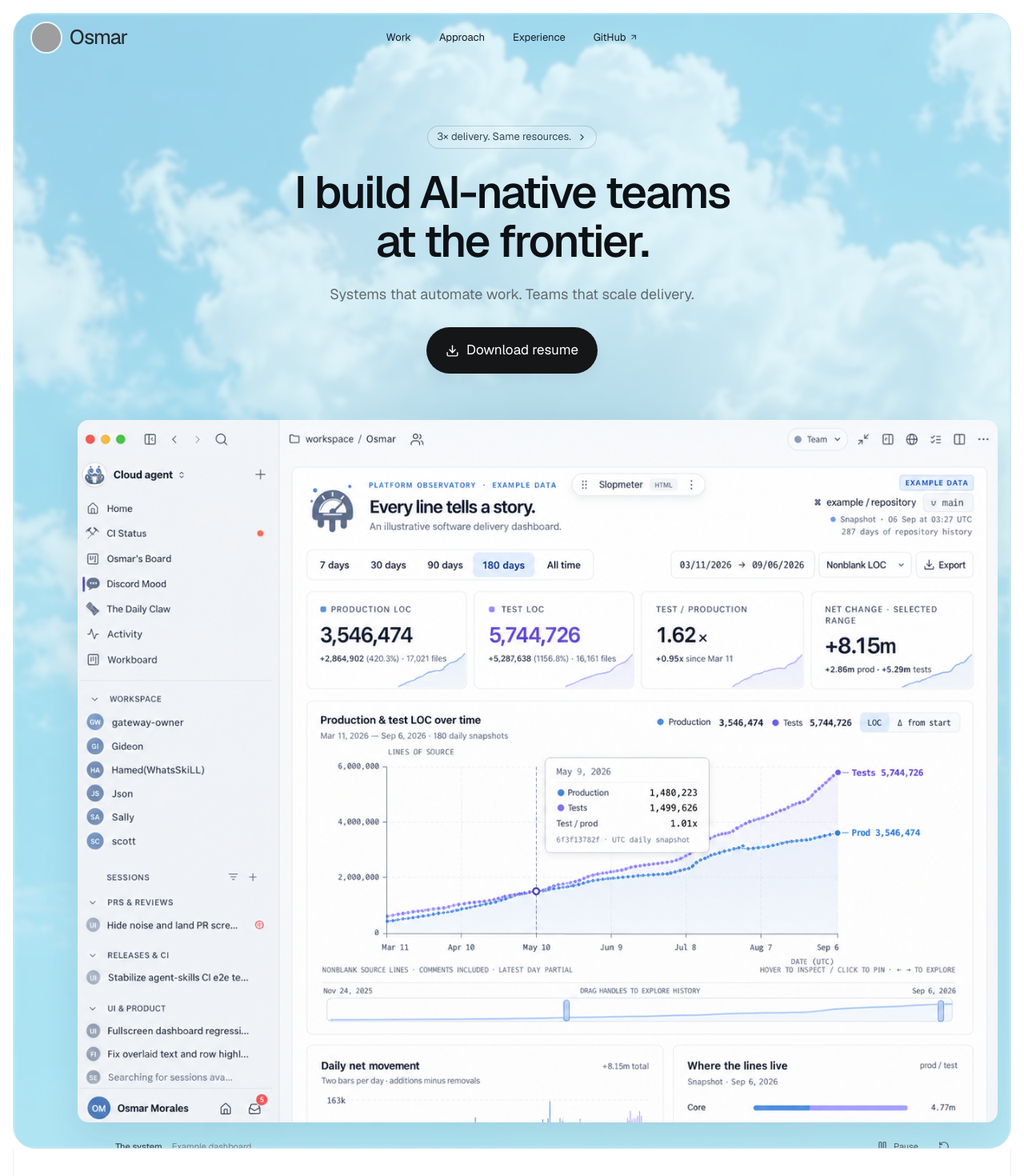
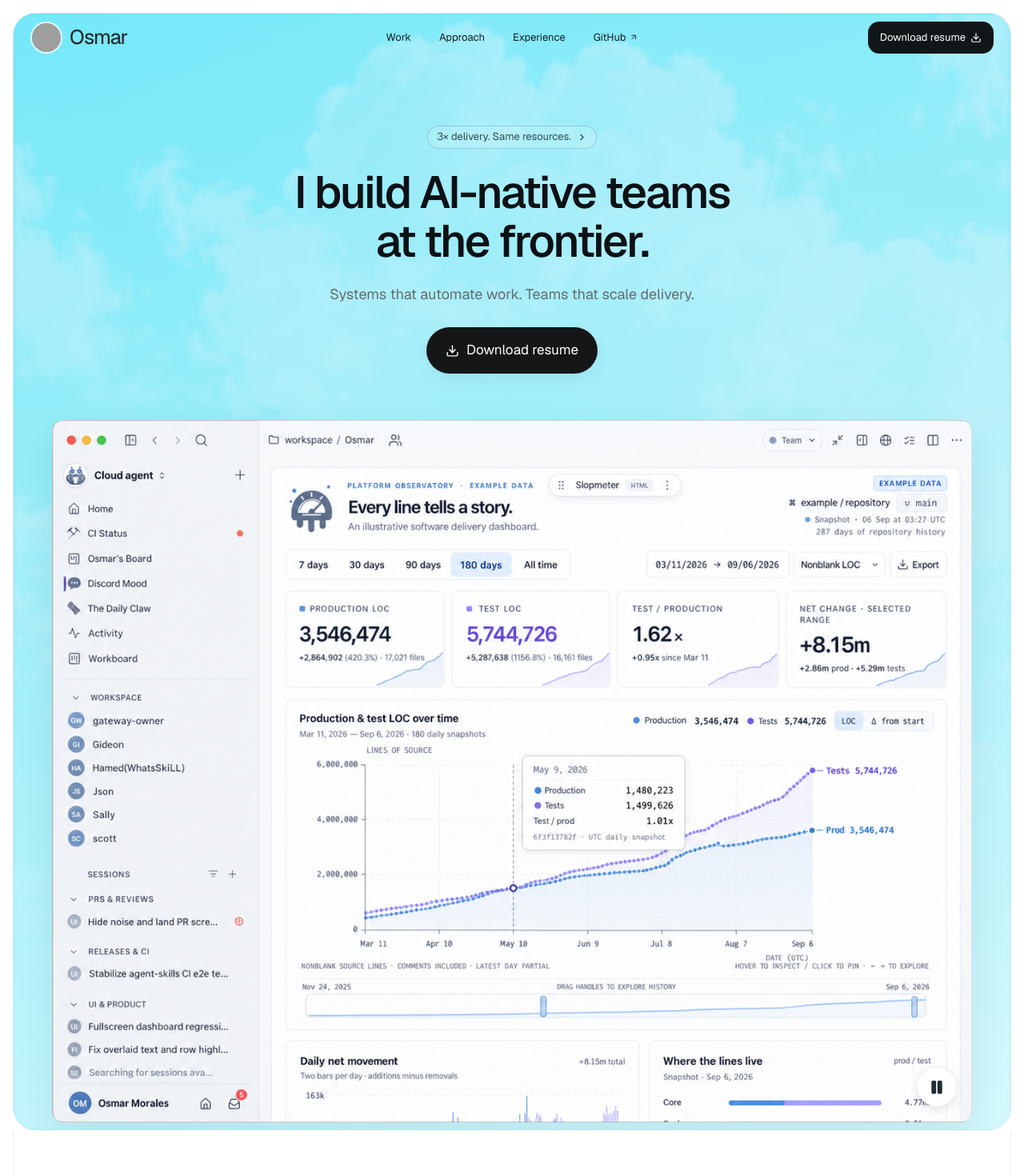
Before and after one commit to osmarmorales1/osmar-portfolio, a React (Vite) app: page / in a window 1280 px wide. Shown: the top 1470 px of the page at 80% size. Built offline with nearby package versions, Linux system fonts and the light colour scheme; grey boxes are pictures that could not be loaded.

Commit message:
Polish colored cards, window chrome and responsive film controls

```diff
--- a/app/hero-film.css
+++ b/app/hero-film.css
@@ -193,39 +193,57 @@
   color: #41464b;
   font-weight: 500;
 }
-.hero-film-controls {
-  display: flex;
-  flex: 0 0 auto;
-  align-items: center;
-  gap: 4px;
+.hero-film-stage {
+  position: relative;
 }
-.hero-film-controls button {
-  display: inline-flex;
-  align-items: center;
-  justify-content: center;
-  gap: 7px;
-  min-height: 40px;
-  min-width: 40px;
-  padding: 8px;
-  border: 0;
-  border-radius: 8px;
-  background: transparent;
-  color: #51565b;
-  font: inherit;
-  font-size: 11px;
+.hero-film-toggle {
+  position: absolute;
+  z-index: 2;
+  right: 20px;
+  bottom: 20px;
+  display: grid;
+  place-items: center;
+  width: 48px;
+  height: 48px;
+  padding: 0;
+  border: 1px solid #ffffffc9;
+  border-radius: 50%;
+  background: #fffffff0;
+  color: #1c2c30;
+  box-shadow: 0 3px 12px #142c3426;
   cursor: pointer;
+  transition:
+    transform 180ms ease,
+    background 180ms ease,
+    box-shadow 180ms ease,
+    opacity 180ms ease;
 }
-.hero-film-controls button:hover {
-  background: #f0f2f3;
-  color: #171a1d;
+.hero-film-toggle:hover {
+  transform: scale(1.08);
+  background: #fff;
+  box-shadow: 0 5px 18px #142c3438;
 }
-.hero-film-controls button:focus-visible {
-  outline: 2px solid #536574;
-  outline-offset: 2px;
+.hero-film-toggle:active {
+  transform: scale(0.96);
 }
-.hero-film-controls button:disabled {
+.hero-film-toggle:focus-visible {
+  outline: 2px solid #245f79;
+  outline-offset: 4px;
+}
+.hero-film-toggle:disabled {
   opacity: 0.4;
   cursor: default;
+}
+@media (hover: hover) and (pointer: fine) {
+  .hero-film[data-playing='true'] .hero-film-toggle {
+    opacity: 0;
+  }
+  .hero-film[data-playing='true'] .hero-film-stage:hover .hero-film-toggle,
+  .hero-film[data-playing='true']
+    .hero-film-stage:focus-within
+    .hero-film-toggle {
+    opacity: 1;
+  }
 }
 .hero-film-progress {
   height: 1px;
@@ -333,11 +351,13 @@
     gap: 2px;
     font-size: 9px;
   }
-  .hero-film-controls button {
-    min-width: 44px;
-    min-height: 44px;
-    padding: 7px;
-    font-size: 10px;
+  .hero-film-toggle {
+    left: calc(100vw - 120px);
+    right: auto;
+    bottom: 18px;
+  }
+  .hero-film[data-playing='true'] .hero-film-toggle {
+    opacity: 1;
   }
 }
 @media (prefers-reduced-motion: reduce) {
@@ -351,4 +371,7 @@
   .hero-film-caret {
     animation: none;
   }
+  .hero-film-toggle {
+    transition: none;
+  }
 }
--- a/app/page.tsx
+++ b/app/page.tsx
@@ -300,6 +300,13 @@ export default function Home() {
             GitHub <ArrowUpRight size={11} />
           </a>
         </nav>
+        <a
+          className="nav-download"
+          href="/Osmar_Morales_Mastercard_Resume.pdf"
+          download
+        >
+          Download resume <Download size={14} />
+        </a>
         <Button
           variant="ghost"
           className="aside-menu-button"
@@ -531,15 +538,15 @@ export default function Home() {
               <br />
               <em>team forward.</em>
             </MotionHeading>
-            <a className="black-pill" href="mailto:osmarmorales1@gmail.com">
-              Get in touch <ArrowUpRight size={15} />
-            </a>
             <a
-              className="closing-resume"
+              className="black-pill"
               href="/Osmar_Morales_Mastercard_Resume.pdf"
               download
             >
-              Download resume <Download size={14} />
+              Download resume <Download size={15} />
+            </a>
+            <a className="closing-resume" href="mailto:osmarmorales1@gmail.com">
+              Get in touch <ArrowUpRight size={14} />
             </a>
           </div>
         </section>
--- a/app/v10.css
+++ b/app/v10.css
@@ -22,6 +22,8 @@
 }
 .aside-portfolio .aside-hero {
   padding: 140px 0 0;
+  isolation: isolate;
+  background: linear-gradient(165deg, #5ddff5 0%, #95eaf7 58%, #c6f5fb 100%);
 }
 .aside-portfolio .aside-hero h1 {
   max-width: 850px;
@@ -58,6 +60,7 @@
   object-position: center top;
   opacity: 0.42;
   filter: blur(2px) saturate(0.85);
+  mix-blend-mode: screen;
 }
 .aside-portfolio .hero-eyebrow {
   display: inline-flex;
@@ -135,7 +138,7 @@
   margin: 58px auto -24px;
   padding: 0;
   overflow: visible;
-  transform: translateX(32px);
+  transform: none;
 }
 .aside-portfolio .identity-pill,
 .aside-portfolio .aside-nav.pinned {
@@ -929,3 +932,81 @@
     backdrop-filter: none;
   }
 }
+
+/* Continuous colored stages: no white rim or caption strip. */
+.aside-portfolio .lab-experiences .lab-visual {
+  border: 0;
+  box-shadow: none;
+}
+.aside-portfolio .lab-experiences .lab-visual > small {
+  background: transparent;
+  border: 0;
+  box-shadow: none;
+}
+.aside-portfolio .lab-experiences .lab-team {
+  display: flex;
+  flex-direction: column;
+  gap: 18px;
+  padding-bottom: 38px;
+}
+.aside-portfolio .lab-experiences .lab-team .lab-browser-frame {
+  flex: 1;
+  min-height: 0;
+  margin: 0 5px;
+}
+.aside-portfolio .lab-experiences .lab-team > small {
+  height: 38px;
+  margin: 0;
+  padding: 10px;
+}
+.aside-portfolio .aside-nav > .nav-download,
+.aside-portfolio .aside-nav.pinned > .nav-download {
+  margin-left: auto;
+  background: #111719;
+  color: #fff;
+  border: 0;
+  border-radius: 14px;
+  padding: 10px 15px;
+  min-height: 40px;
+  font-size: 13px;
+  transition: background 160ms ease;
+}
+.aside-portfolio .aside-nav > .nav-download:hover {
+  background: #29373b;
+}
+/* Shared native window chrome, including windows in portaled previews. */
+:is(
+    .traffic,
+    .console-dots,
+    .computer-preview-dots,
+    .static-window-bar,
+    .lab-browser-frame > div
+  )
+  > i:nth-child(1) {
+  background: #ff5f57;
+}
+:is(
+    .traffic,
+    .console-dots,
+    .computer-preview-dots,
+    .static-window-bar,
+    .lab-browser-frame > div
+  )
+  > i:nth-child(2) {
+  background: #febc2e;
+}
+:is(
+    .traffic,
+    .console-dots,
+    .computer-preview-dots,
+    .static-window-bar,
+    .lab-browser-frame > div
+  )
+  > i:nth-child(3) {
+  background: #28c840;
+}
+@media (max-width: 639px) {
+  .aside-portfolio .aside-nav > .nav-download {
+    display: none;
+  }
+}
--- a/components/hero-film.tsx
+++ b/components/hero-film.tsx
@@ -1,19 +1,13 @@
 'use client';
 /* eslint-disable next/no-img-element -- The app film uses a fixed local screenshot asset. */
 import { useEffect, useId, useRef, useState, type CSSProperties } from 'react';
-import { ArrowUp, Check, Pause, Play, RotateCcw } from 'lucide-react';
+import { ArrowUp, Check, Pause, Play } from 'lucide-react';
 
 export const HERO_FILM_DURATION = 18000;
 const REQUEST = 'Show me the repository story.';
 type Camera = { at: number; x: number; y: number; scale: number };
 const desktopCamera: Camera[] = [
   { at: 0, x: 0, y: 0, scale: 1 },
-  { at: 1600, x: -2, y: -1, scale: 1.07 },
-  { at: 4700, x: -2, y: -1, scale: 1.07 },
-  { at: 6500, x: 0, y: 0, scale: 1 },
-  { at: 9200, x: -5, y: 5, scale: 1.16 },
-  { at: 12500, x: -7, y: -8, scale: 1.2 },
-  { at: 15500, x: -2, y: -2, scale: 1.06 },
   { at: HERO_FILM_DURATION, x: 0, y: 0, scale: 1 },
 ];
 const mobileCamera: Camera[] = [
@@ -190,6 +184,7 @@ export default function HeroFilm({
       data-playing={playing && visible && documentVisible && !reduced}
       aria-describedby={descriptionId}
     >
+      <div className="hero-film-stage">
         <div className="hero-film-viewport" aria-hidden="true">
           <div className="hero-film-camera">
             <img
@@ -243,16 +238,9 @@ export default function HeroFilm({
             </div>
           </div>
         </div>
-      <figcaption className="hero-film-caption">
-        <div className="hero-film-caption-copy">
-          <span className="hero-film-chapter">
-            {reduced ? 'Platform observatory' : frame.chapter}
-          </span>
-          <span>Example dashboard</span>
-        </div>
         {!reduced && (
-          <div className="hero-film-controls">
           <button
+            className="hero-film-toggle"
             onClick={toggle}
             disabled={!imageReady}
             aria-label={
@@ -262,38 +250,34 @@ export default function HeroFilm({
                   ? 'Pause app film'
                   : 'Play app film'
             }
+            title={ended ? 'Replay' : playing ? 'Pause' : 'Play'}
           >
-              {ended ? (
-                <RotateCcw size={14} />
-              ) : playing ? (
-                <Pause size={14} />
+            {playing && !ended ? (
+              <Pause size={20} fill="currentColor" />
             ) : (
-                <Play size={14} />
+              <Play size={20} fill="currentColor" />
             )}
-              <span>{ended ? 'Replay' : playing ? 'Pause' : 'Play'}</span>
-            </button>
-            {!ended && (
-              <button
-                onClick={replay}
-                disabled={!imageReady}
-                aria-label="Replay app film from the beginning"
-              >
-                <RotateCcw size={14} />
           </button>
         )}
       </div>
-        )}
+      <figcaption className="hero-film-caption">
+        <div className="hero-film-caption-copy">
+          <span className="hero-film-chapter">
+            {reduced ? 'Platform observatory' : frame.chapter}
+          </span>
+          <span>Example dashboard</span>
+        </div>
       </figcaption>
       <div className="hero-film-progress" aria-hidden="true">
         <span />
       </div>
       <p id={descriptionId} className="hero-film-description">
         A short illustrative app film shows a typed request, then a light
-        software delivery dashboard. The camera moves through its metrics and
-        chart before returning to the complete window. Repository numbers are
-        example data, not Osmar’s career metrics or live activity. Animation
-        plays once and can be paused or replayed. Reduced-motion settings show
-        the complete dashboard without animation.
+        software delivery dashboard. Desktop playback keeps the complete window
+        in view; mobile uses a gentle camera move through the dashboard.
+        Repository numbers are example data, not Osmar’s career metrics or live
+        activity. Animation plays once and can be paused or replayed.
+        Reduced-motion settings show the complete dashboard without animation.
       </p>
     </figure>
   );
```
Lines whose indentation alone changed are shown as unchanged.
